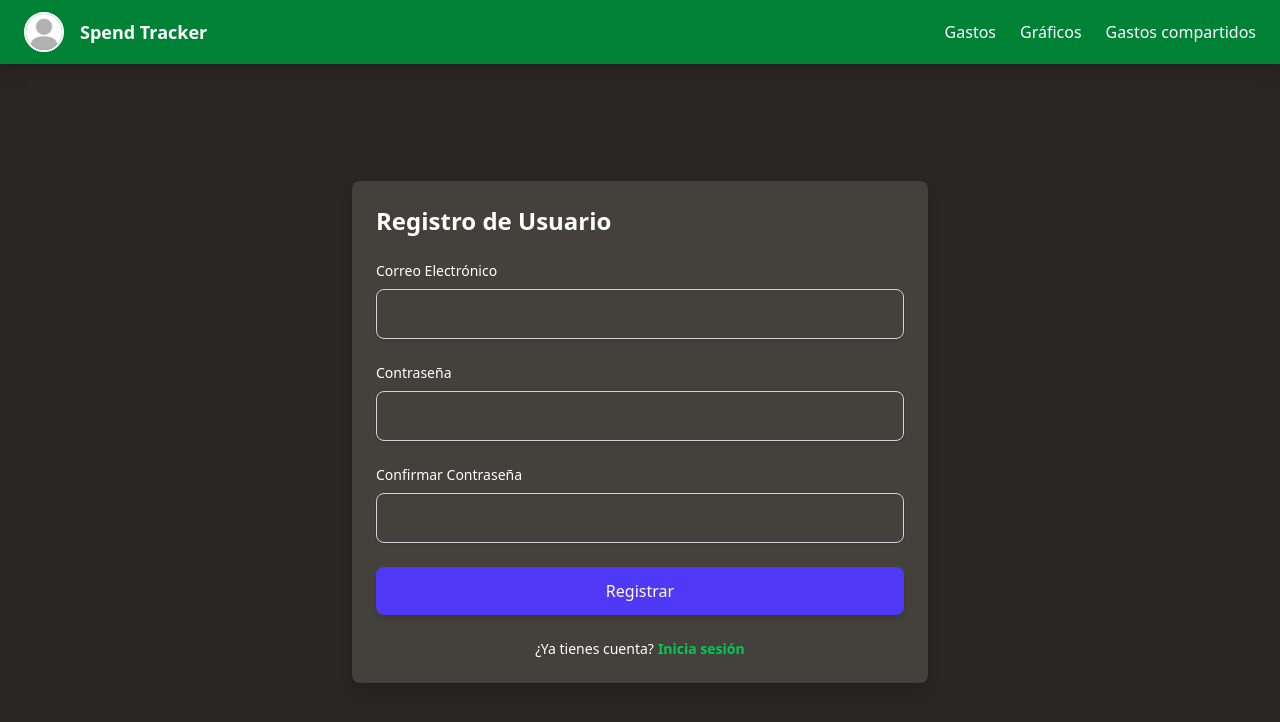
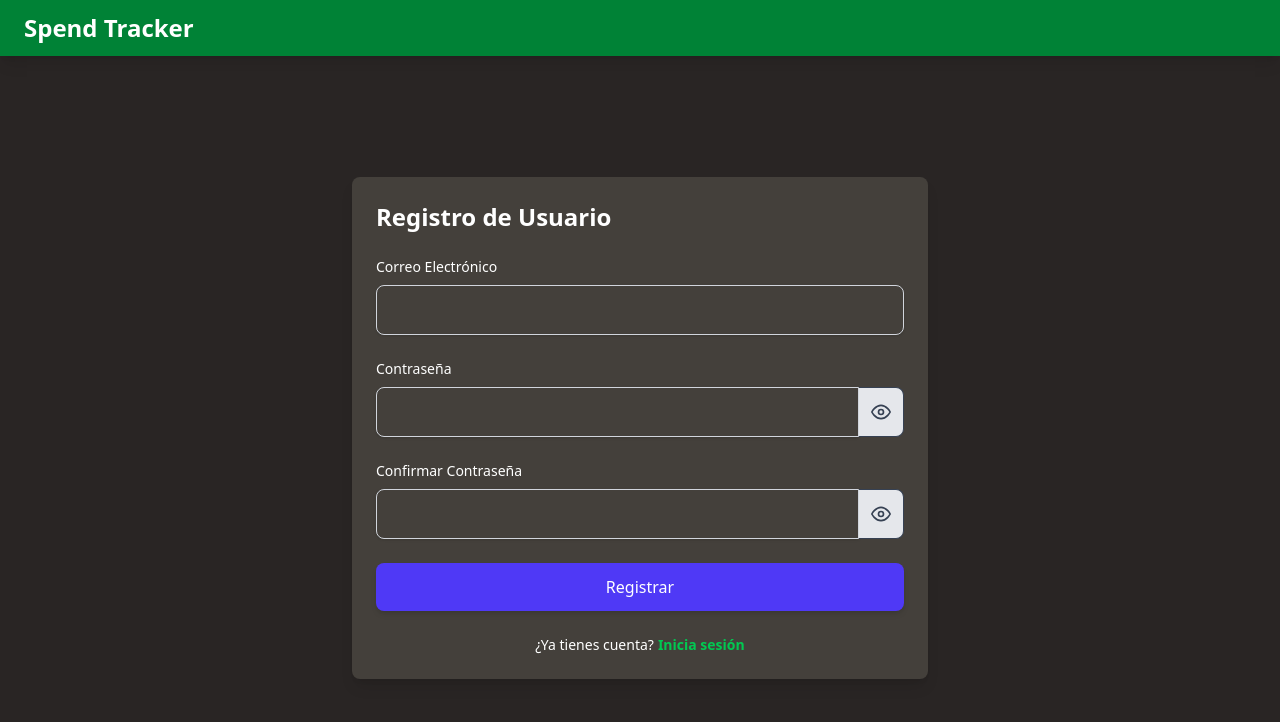
Before and after one commit to Lau-szutner/Parcial-aplicaciones-hibridas, a React (Vite) app in the folder frontend/: page / in a window 1280 px wide. Both pictures are taken after a click on the button "Regístrate". Shown: the top 722 px of the page. Built offline with nearby package versions, Linux system fonts and the light colour scheme.

Commit message:
argego show and hide password

```diff
--- a/frontend/src/App.jsx
+++ b/frontend/src/App.jsx
@@ -44,7 +44,7 @@ function App() {
         ) : (
           <>
             {/* Sidebar */}
-            {/* {!isErrorPage && (
+            {!isErrorPage && (
               <aside className="w-64 bg-stone-900 flex flex-col items-center justify-start  py-8 px-4">
                 <div className="text-center">
                   <h1 className="text-2xl font-bold mb-2">Spend Tracker</h1>
@@ -60,7 +60,7 @@ function App() {
                   Logout
                 </button>
               </aside>
-            )} */}
+            )}
 
             {/* Contenido dinámico */}
             <section className="flex-grow overflow-auto p-6">
--- a/frontend/src/components/Navbar.jsx
+++ b/frontend/src/components/Navbar.jsx
@@ -1,18 +1,16 @@
 import perfil from '../assets/perfil.jpg';
+import { getTokenFromCookies } from '../lib/utils';
 
 const Navbar = ({ userEmail }) => {
+  const token = getTokenFromCookies();
+
   return (
     <header className="w-full bg-green-700 shadow-lg z-50">
       <nav className="max-w-7xl mx-auto flex items-center justify-between px-6 py-3">
         {/* Logo y título */}
         <div className="flex items-center gap-4">
-          <img
-            src={perfil}
-            alt="Logo del usuario"
-            className="w-10 h-10 rounded-full border-2 border-white"
-          />
           <div className="flex flex-col leading-tight">
-            <span className="text-white font-semibold text-lg">
+            <span className="text-white font-semibold text-2xl">
               Spend Tracker
             </span>
             <span className="text-white font-light text-sm truncate max-w-[200px]">
@@ -22,6 +20,7 @@ const Navbar = ({ userEmail }) => {
         </div>
 
         {/* Navegación */}
+        {token.data && (
           <ul className="flex items-center gap-6">
             <li>
               <a
@@ -48,6 +47,7 @@ const Navbar = ({ userEmail }) => {
               </a>
             </li>
           </ul>
+        )}
       </nav>
     </header>
   );
--- a/frontend/src/components/RegisterForm.jsx
+++ b/frontend/src/components/RegisterForm.jsx
@@ -1,9 +1,9 @@
-import React, { useState } from 'react';
+import { useState } from 'react';
 import { useForm } from 'react-hook-form';
 import { yupResolver } from '@hookform/resolvers/yup';
 import axios from 'axios';
 import * as yup from 'yup';
-import Cookies from 'js-cookie'; // Importamos js-cookie para manejar cookies
+import Cookies from 'js-cookie';
 
 // Validación de formulario con Yup
 const registerValidationSchema = yup.object({
@@ -34,6 +34,8 @@ const loginValidationSchema = yup.object({
 
 const RegisterForm = ({ setEmail, setToken }) => {
   const [isLogin, setIsLogin] = useState(true); // Estado para determinar si es login o registro
+  const [showPassword, setShowPassword] = useState(false);
+  const [showConfirmPassword, setShowConfirmPassword] = useState(false);
   const {
     register,
     handleSubmit,
@@ -131,14 +133,55 @@ const RegisterForm = ({ setEmail, setToken }) => {
         >
           Contraseña
         </label>
+        <div className="flex">
           <input
             id="password"
-          type="password"
+            type={showPassword ? 'text' : 'password'}
             {...register('password')}
-          className={`w-full p-3 border ${
+            className={`flex-1 p-3 border ${
               errors.password ? 'border-red-500' : 'border-gray-300'
-          } rounded-lg shadow-sm focus:outline-none focus:ring-2 focus:ring-indigo-500`}
+            } rounded-l-lg shadow-sm focus:outline-none focus:ring-2 focus:ring-indigo-500`}
           />
+          <button
+            type="button"
+            onClick={() => setShowPassword((s) => !s)}
+            className="px-3 bg-gray-200 text-gray-700 rounded-r-lg border border-l-0 hover:bg-gray-300 flex items-center justify-center"
+            aria-label={
+              showPassword ? 'Ocultar contraseña' : 'Mostrar contraseña'
+            }
+          >
+            {showPassword ? (
+              <svg
+                xmlns="http://www.w3.org/2000/svg"
+                className="h-5 w-5"
+                viewBox="0 0 24 24"
+                fill="none"
+                stroke="currentColor"
+                strokeWidth="2"
+                strokeLinecap="round"
+                strokeLinejoin="round"
+              >
+                <path d="M17.94 17.94A10.94 10.94 0 0 1 12 20c-5 0-9.27-3.11-11-7 1.07-2.31 2.89-4.19 5.11-5.35" />
+                <path d="M1 1l22 22" />
+                <path d="M9.88 9.88A3 3 0 0 0 14.12 14.12" />
+              </svg>
+            ) : (
+              <svg
+                xmlns="http://www.w3.org/2000/svg"
+                className="h-5 w-5"
+                viewBox="0 0 24 24"
+                fill="none"
+                stroke="currentColor"
+                strokeWidth="2"
+                strokeLinecap="round"
+                strokeLinejoin="round"
+              >
+                <path d="M1 12s4-8 11-8 11 8 11 8-4 8-11 8S1 12 1 12z" />
+                <circle cx="12" cy="12" r="3" />
+              </svg>
+            )}
+          </button>
+        </div>
         {errors.password && (
           <p className="text-sm text-red-500">{errors.password.message}</p>
         )}
@@ -153,14 +196,57 @@ const RegisterForm = ({ setEmail, setToken }) => {
           >
             Confirmar Contraseña
           </label>
+          <div className="flex">
             <input
               id="confirmPassword"
-            type="password"
+              type={showConfirmPassword ? 'text' : 'password'}
               {...register('confirmPassword')}
-            className={`w-full p-3 border ${
+              className={`flex-1 p-3 border ${
                 errors.confirmPassword ? 'border-red-500' : 'border-gray-300'
-            } rounded-lg shadow-sm focus:outline-none focus:ring-2 focus:ring-indigo-500`}
+              } rounded-l-lg shadow-sm focus:outline-none focus:ring-2 focus:ring-indigo-500`}
             />
+            <button
+              type="button"
+              onClick={() => setShowConfirmPassword((s) => !s)}
+              className="px-3 bg-gray-200 text-gray-700 rounded-r-lg border border-l-0 hover:bg-gray-300 flex items-center justify-center"
+              aria-label={
+                showConfirmPassword
+                  ? 'Ocultar confirmación'
+                  : 'Mostrar confirmación'
+              }
+            >
+              {showConfirmPassword ? (
+                <svg
+                  xmlns="http://www.w3.org/2000/svg"
+                  className="h-5 w-5"
+                  viewBox="0 0 24 24"
+                  fill="none"
+                  stroke="currentColor"
+                  strokeWidth="2"
+                  strokeLinecap="round"
+                  strokeLinejoin="round"
+                >
+                  <path d="M17.94 17.94A10.94 10.94 0 0 1 12 20c-5 0-9.27-3.11-11-7 1.07-2.31 2.89-4.19 5.11-5.35" />
+                  <path d="M1 1l22 22" />
+                  <path d="M9.88 9.88A3 3 0 0 0 14.12 14.12" />
+                </svg>
+              ) : (
+                <svg
+                  xmlns="http://www.w3.org/2000/svg"
+                  className="h-5 w-5"
+                  viewBox="0 0 24 24"
+                  fill="none"
+                  stroke="currentColor"
+                  strokeWidth="2"
+                  strokeLinecap="round"
+                  strokeLinejoin="round"
+                >
+                  <path d="M1 12s4-8 11-8 11 8 11 8-4 8-11 8S1 12 1 12z" />
+                  <circle cx="12" cy="12" r="3" />
+                </svg>
+              )}
+            </button>
+          </div>
           {errors.confirmPassword && (
             <p className="text-sm text-red-500">
               {errors.confirmPassword.message}
```
Lines whose indentation alone changed are shown as unchanged.
